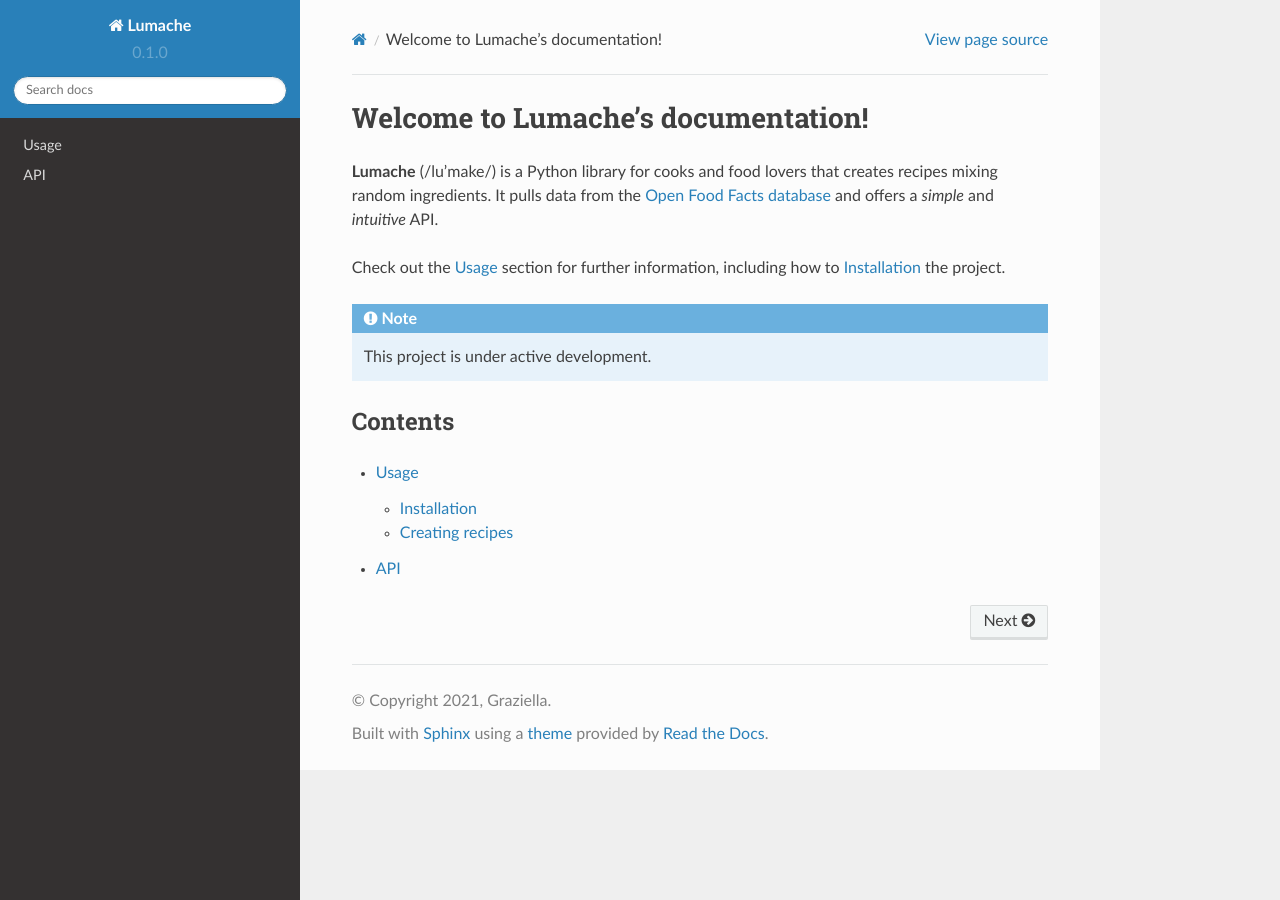
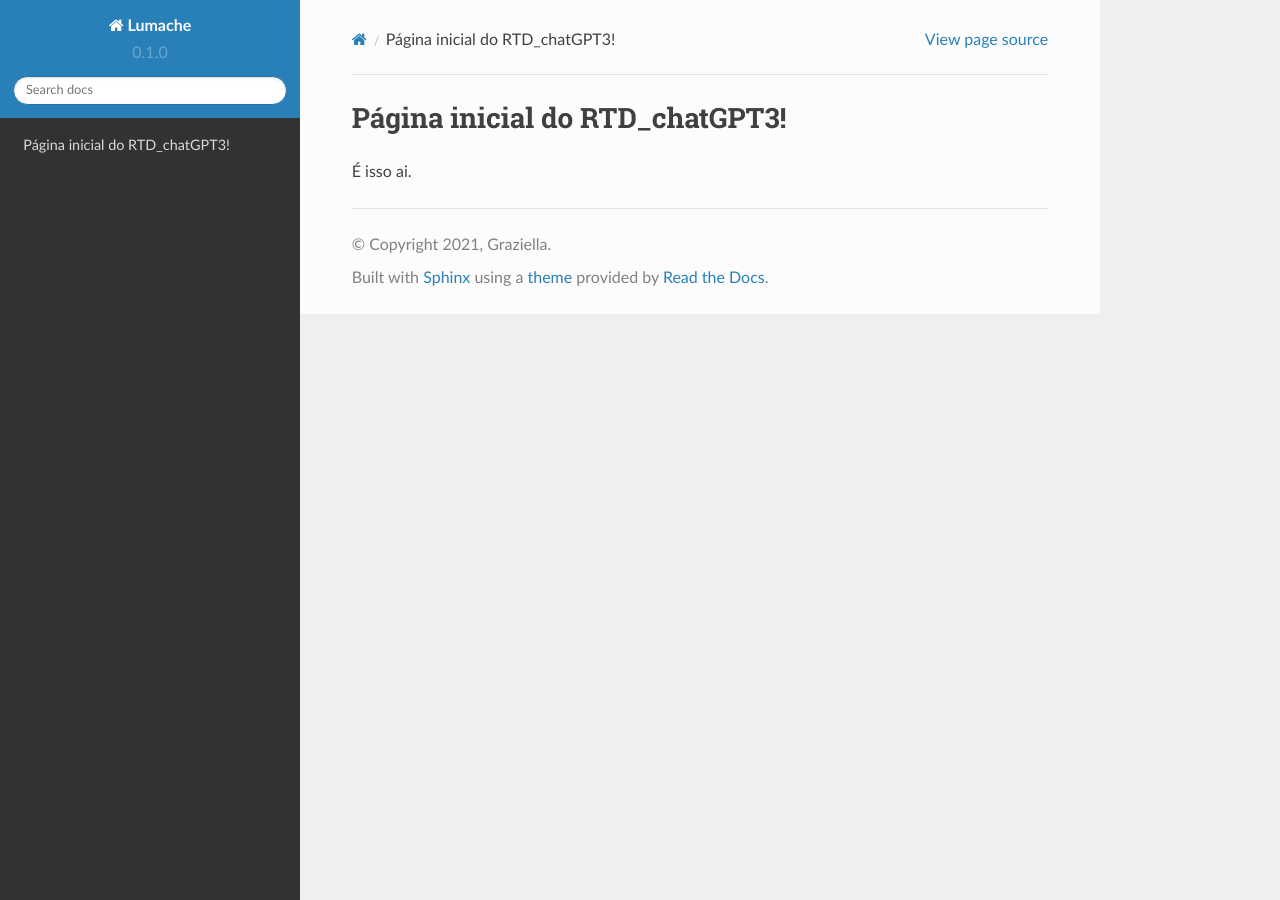
Before and after one commit to conteudo-orbeai/RTD_chatGPT3, a Sphinx documentation site: the page built from docs/source/index.rst, in a window 1280 px wide. Built offline with Sphinx 7.4.7 and the Read the Docs theme 2.0.0, drawn with Linux system fonts in a browser that asks for light colours.

Commit message:
Update index.rst

```diff
--- a/docs/source/index.rst
+++ b/docs/source/index.rst
@@ -1,22 +1,4 @@
-Welcome to Lumache's documentation!
+Página inicial do RTD_chatGPT3!
 ===================================
 
-**Lumache** (/lu'make/) is a Python library for cooks and food lovers
-that creates recipes mixing random ingredients.
-It pulls data from the `Open Food Facts database <https://world.openfoodfacts.org/>`_
-and offers a *simple* and *intuitive* API.
-
-Check out the :doc:`usage` section for further information, including
-how to :ref:`installation` the project.
-
-.. note::
-
-   This project is under active development.
-
-Contents
---------
-
-.. toctree::
-
-   usage
-   api
+É isso ai.
```
